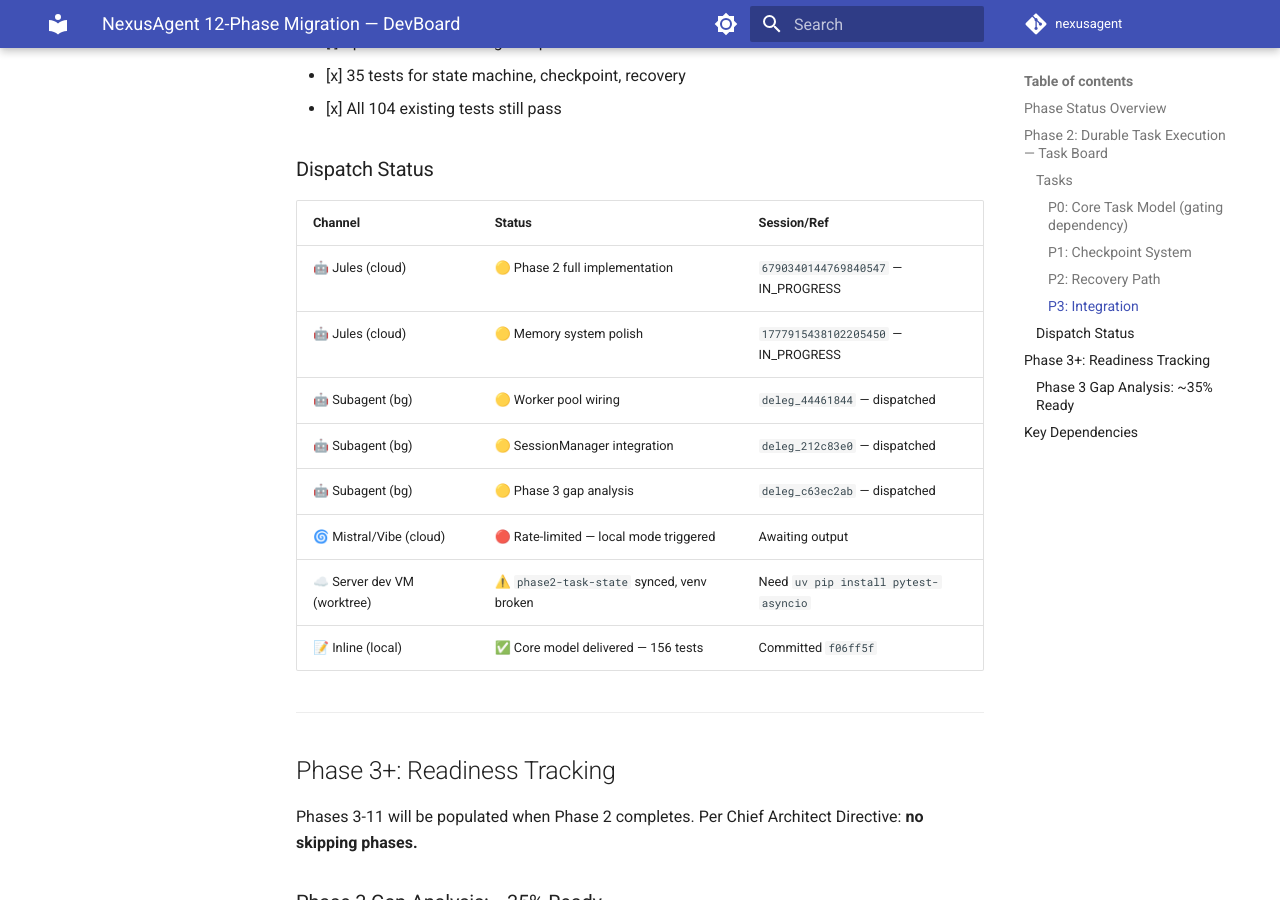
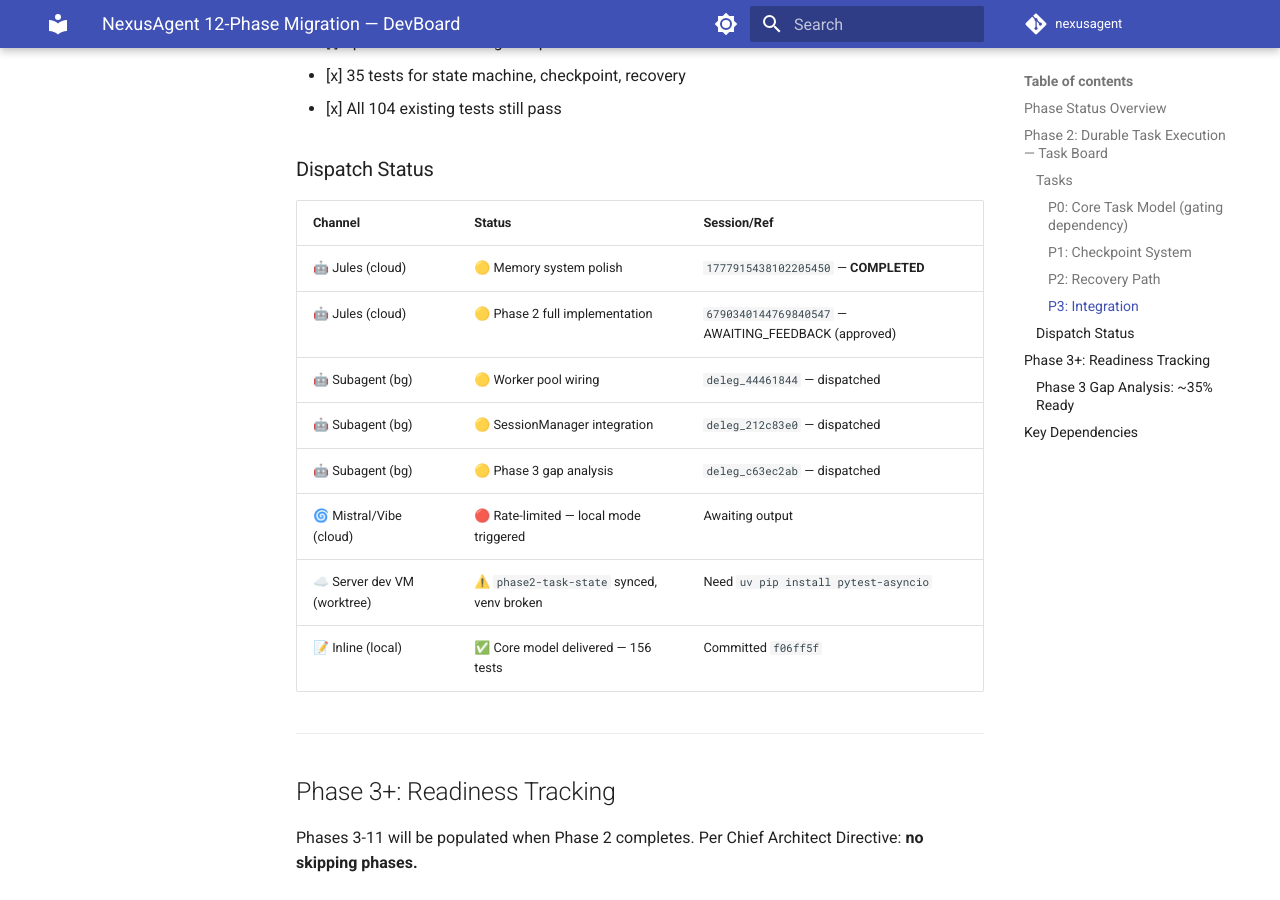
Before and after one commit to stephanos8926-lgtm/NexusAgent, an MkDocs documentation site: the page built from docs/devboard/README.md, in a window 1280 px wide and 900 px high, scrolled down 2472 px. Built offline with MkDocs 1.6.1 and Material for MkDocs 9.7.7, drawn with Linux system fonts in a browser that asks for light colours; comment, search, counter and statistics services are not loaded; the version menu is left out.

Commit message:
docs(devboard): Memory polish COMPLETED, Phase 2 Task awaiting feedback (approved)

```diff
--- a/docs/devboard/README.md
+++ b/docs/devboard/README.md
@@ -59,8 +59,8 @@
 
 | Channel | Status | Session/Ref |
 |---------|--------|-------------|
-| 🤖 Jules (cloud) | 🟡 Phase 2 full implementation | `6790340144769840547` — IN_PROGRESS |
-| 🤖 Jules (cloud) | 🟡 Memory system polish | `1777915438102205450` — IN_PROGRESS |
+| 🤖 Jules (cloud) | 🟡 Memory system polish | `1777915438102205450` — **COMPLETED** |
+| 🤖 Jules (cloud) | 🟡 Phase 2 full implementation | `6790340144769840547` — AWAITING_FEEDBACK (approved) |
 | 🤖 Subagent (bg) | 🟡 Worker pool wiring | `deleg_44461844` — dispatched |
 | 🤖 Subagent (bg) | 🟡 SessionManager integration | `deleg_212c83e0` — dispatched |
 | 🤖 Subagent (bg) | 🟡 Phase 3 gap analysis | `deleg_c63ec2ab` — dispatched |
```
